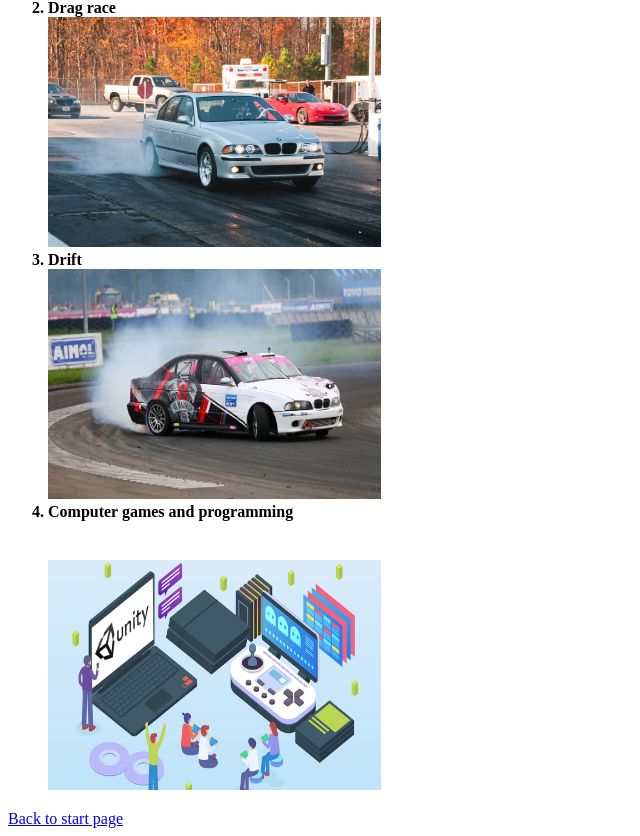
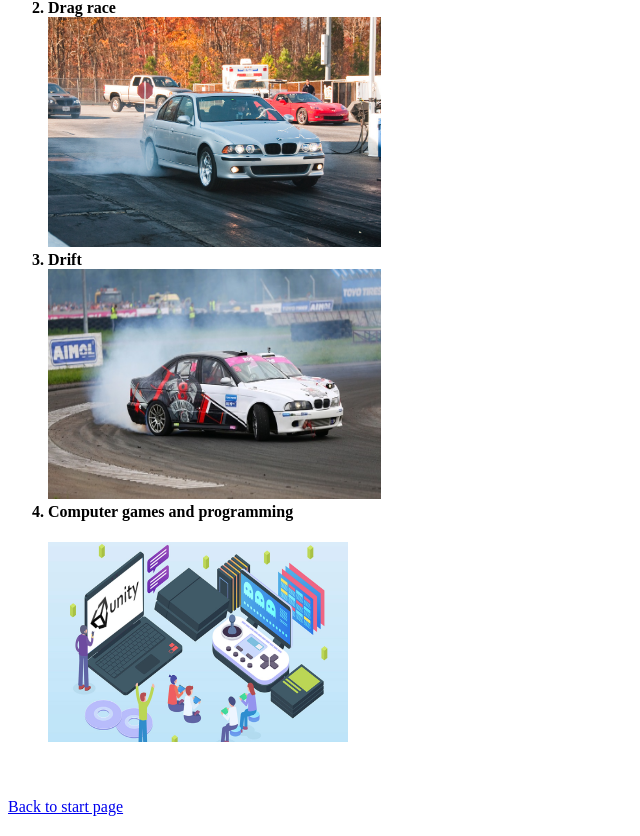
Before and after one commit to BMWeast-UA/I, a plain HTML site: page hobbies.html in a window 1280 px wide. Shown: the part 333-1169 px from the top of the page, without its empty margins (0-640 px from the left). Drawn offline with Linux system fonts and the light colour scheme.

Commit message:
Update hobbies.html

```diff
--- a/hobbies.html
+++ b/hobbies.html
@@ -18,10 +18,11 @@
     <li>Drift<br />
         <img src="bmw(drift).jpg" width="333" height="230" alt="drift">
 
-    <li>Computer games and programming</h4><br />
-        <img src="Computer games and programming.jpg" width="333" height="230" alt="games">
+    <li>Computer games and programming</h4>
+        <img src="Computer games and programming.jpg" width="300" height="200" alt="games">
     </li>
 </ol>
+<br /><br />
 <a href="index.html">Back to start page</a>
 </body>
 </html>
```
